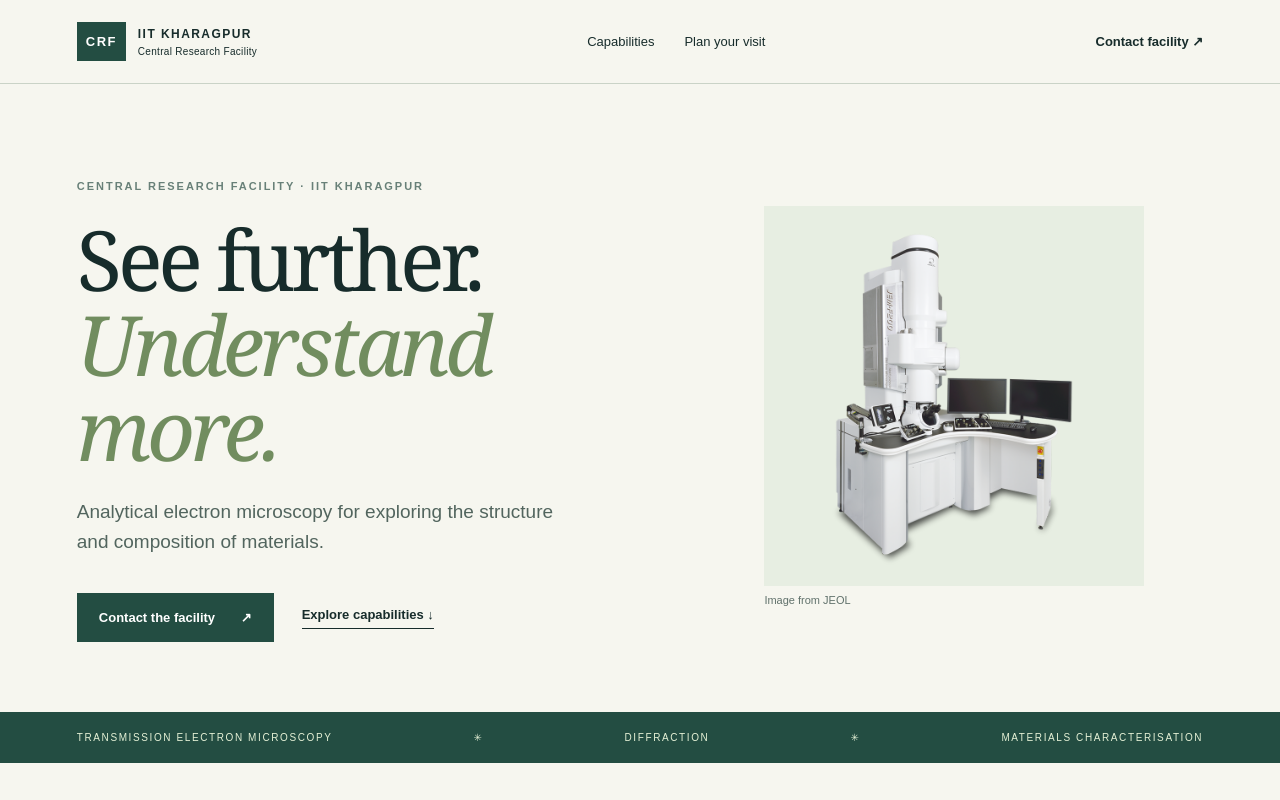
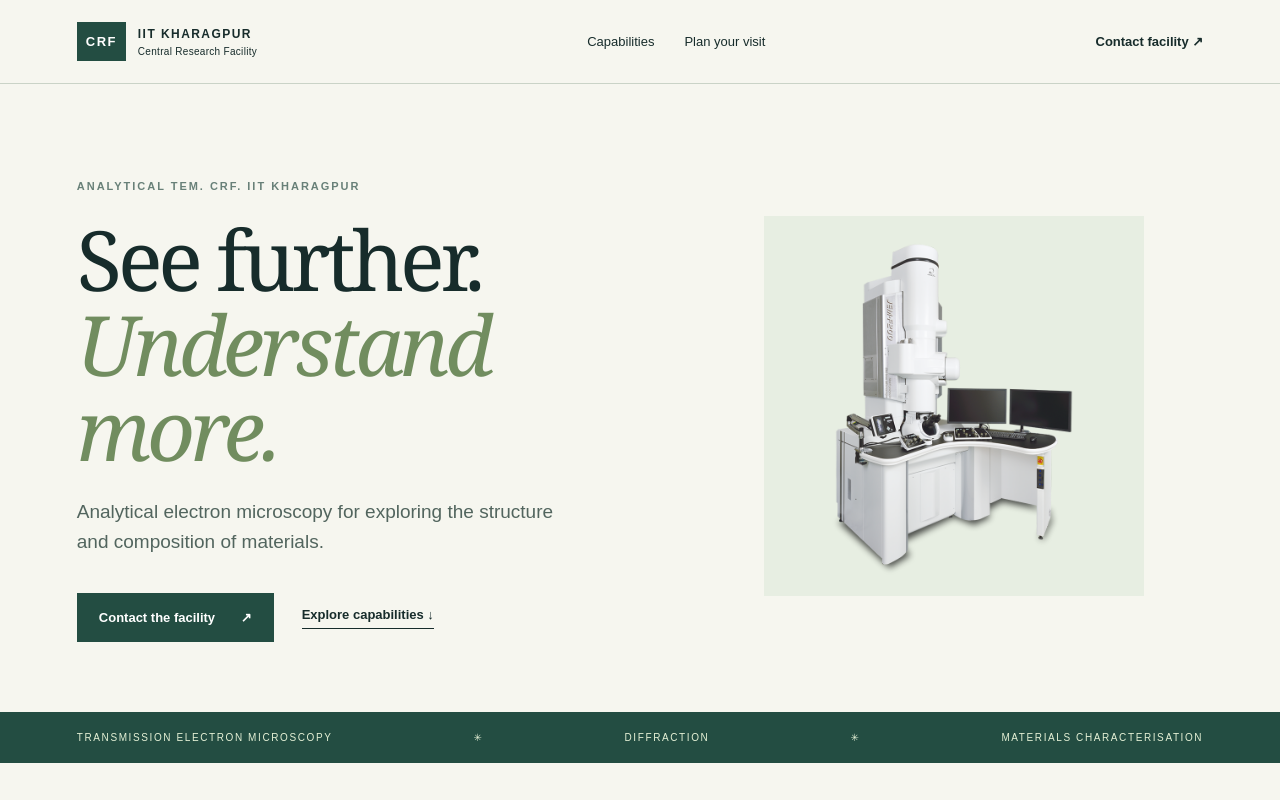
Before and after one commit to ahinroy/analytical-TEM, a plain HTML site: page index.html in a window 1280 px wide. Shown: the top 800 px of the page. Drawn offline with Linux system fonts and the light colour scheme.

Commit message:
commit-2

```diff
--- a/index.html
+++ b/index.html
@@ -18,7 +18,7 @@
     <main id="top">
       <section class="hero">
         <div>
-          <p class="eyebrow">CENTRAL RESEARCH FACILITY · IIT KHARAGPUR</p>
+          <p class="eyebrow">ANALYTICAL TEM. CRF. IIT KHARAGPUR</p>
           <h1>See further.<br><em>Understand more.</em></h1>
           <p class="lead">Analytical electron microscopy for exploring the structure and composition of materials.</p>
           <div class="actions">
@@ -27,7 +27,6 @@
         </div>
         <figure class="hero-image">
           <img src="images/JEM-F200_en.png" alt="JEOL JEM-F200 electron microscope product image">
-          <figcaption>Image from JEOL</figcaption>
         </figure>
       </section>
       <div class="ticker">
```
